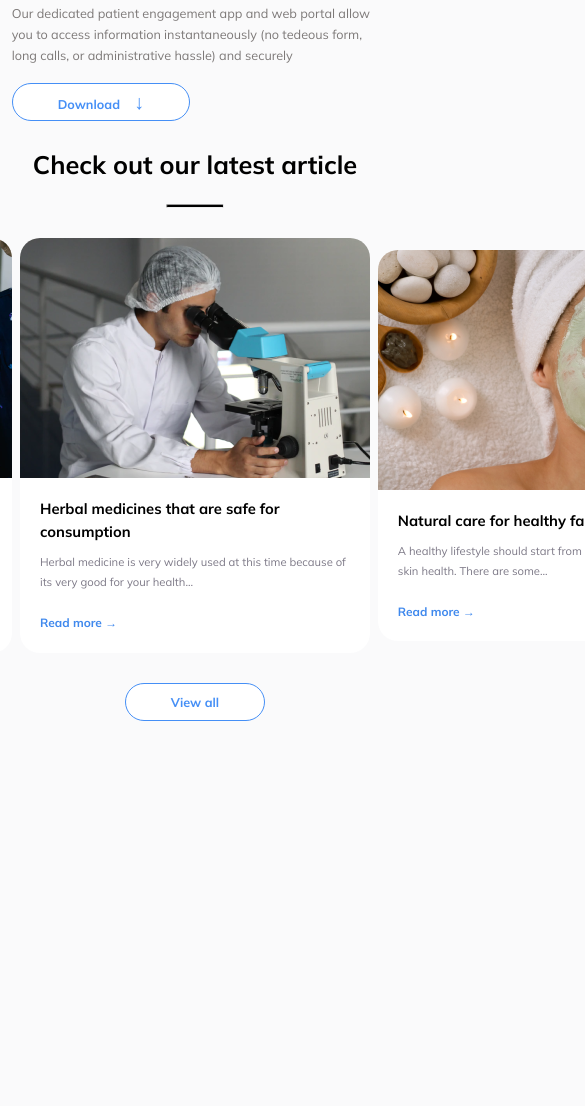
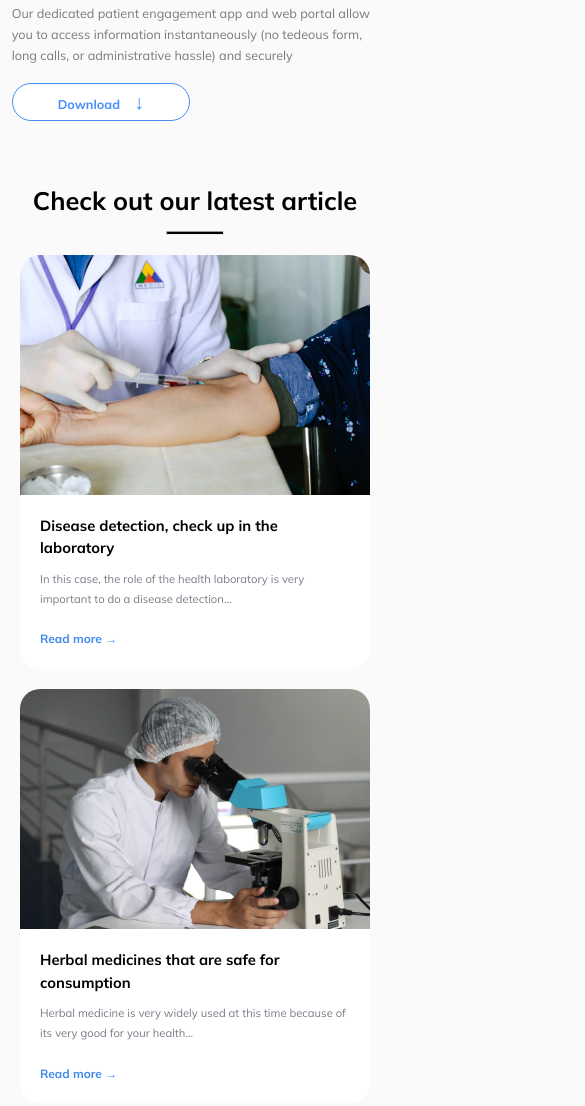
Before and after one commit to Vsspaulasouza/Trafalgar, a website built with webpack: page index.html in a window 390 px wide. Shown: the part 3182-4288 px from the top of the page, 585 px wide, since content can reach past the window. Before the commit the page ends 3943 px from the top, so only its background shows below. Built offline with nearby package versions, Linux system fonts and the light colour scheme.

Commit message:
Responsive Articles

```diff
--- a/css/articles.css
+++ b/css/articles.css
@@ -5,7 +5,7 @@
   flex-direction: column;
   justify-content: center;
   align-items: center;
-  padding-bottom: 40px;
+  padding: 0 2vw 40px 2vw;
 }
 
 .articles .title{
@@ -24,9 +24,10 @@
 }
 
 .articles .article-container{
+  max-width: 100%;
   display: flex;
   justify-content: center;
-  align-items: center;
+  align-items: flex-start;
 }
 
 .articles .article-container .article{
@@ -46,6 +47,7 @@
 }
 
 .articles .article-container .article .article-img{
+  max-width: 100%;
   border-radius: 20px 20px 0 0;
 }
 
@@ -85,3 +87,25 @@
 .articles .articles-btn{
   margin-top: 30px;
 }
+
+@media (max-width: 600px){
+  .articles{
+    margin-top: 60px;
+  }
+  .articles hr{
+    margin-top: 10px;
+    margin-bottom: 20px;
+  }
+  .articles .article-container{
+    flex-direction: column;
+    align-items: center;
+    padding-bottom: 0;
+    margin-bottom: 0;
+  }
+  .articles .article-container .article{
+    margin-bottom: 20px;
+  }
+  .articles .articles-btn{
+    margin-top: 10px;
+  }
+}
```
